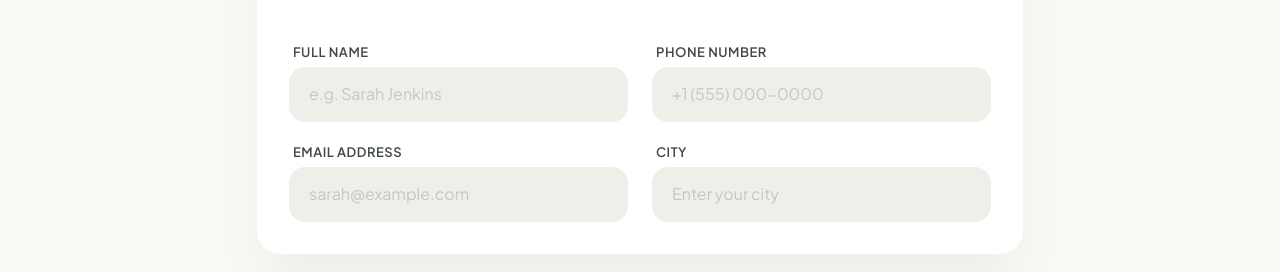
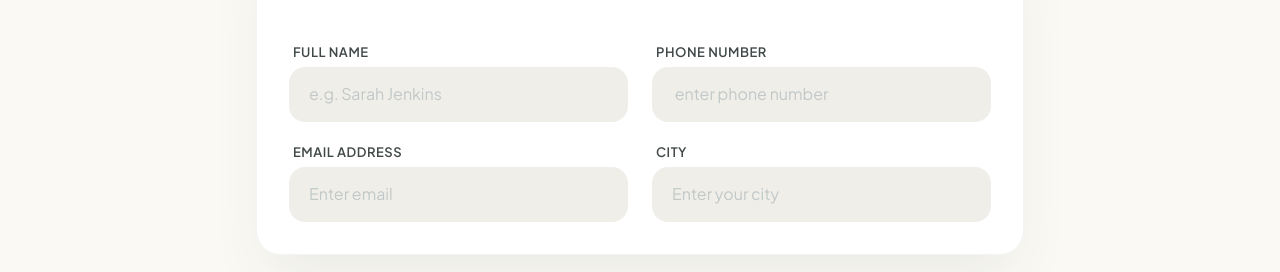
Before and after one commit to javeriashehzadi986-lgtm/relux-frontend, a React (Vite) app: page /sellerVerification in a window 1280 px wide. Shown: the part 416-688 px from the top of the page. Built offline with nearby package versions, Linux system fonts and the light colour scheme.

Commit message:
seller verifi cation page added

```diff
--- a/src/component/sellerVerification.jsx
+++ b/src/component/sellerVerification.jsx
@@ -124,7 +124,7 @@ function SellerVerification() {
                   id="phone"
                   name="phone"
                   type="tel"
-                  placeholder="+1 (555) 000-0000"
+                  placeholder=" enter phone number"
                   className="seller-input"
                   required
                 />
@@ -137,7 +137,7 @@ function SellerVerification() {
                   id="email"
                   name="email"
                   type="email"
-                  placeholder="sarah@example.com"
+                  placeholder="Enter email"
                   className="seller-input"
                   required
                 />
```
